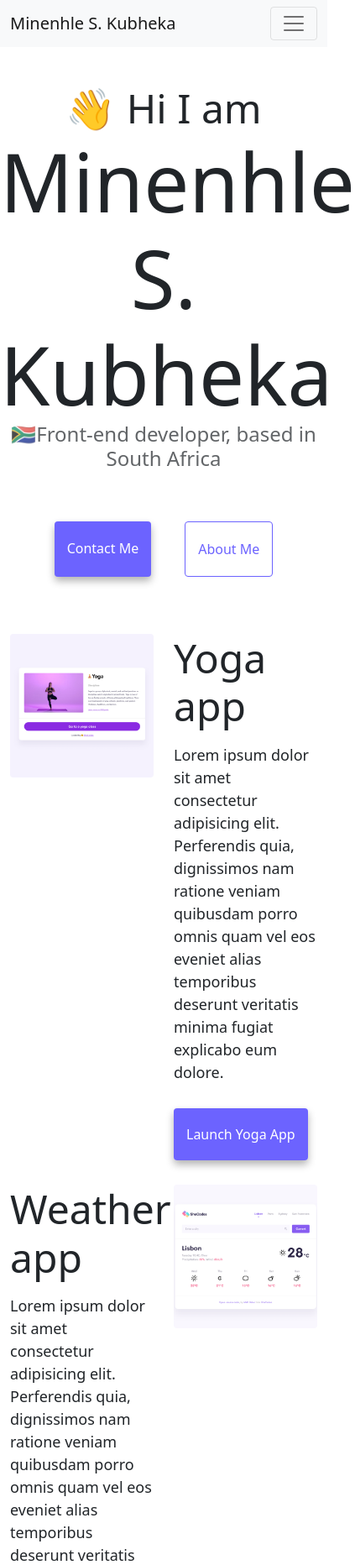
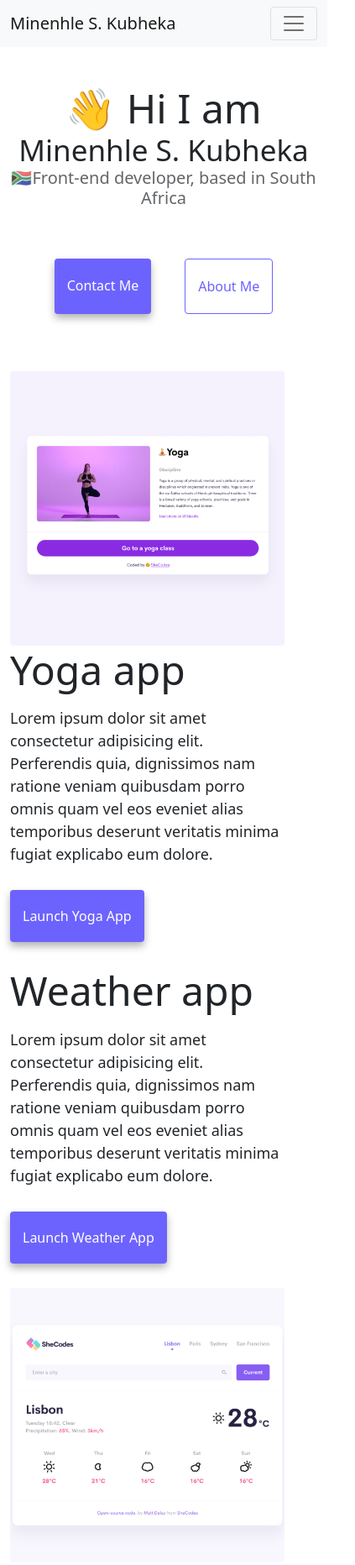
Before and after one commit to enhleekay4590/Portfolio, a website: page index.html in a window 390 px wide. Shown: the top 1864 px of the page at 84% size, 423 px wide, since content can reach past the window. Drawn offline with nearby package versions, Linux system fonts and the light colour scheme.

Commit message:
Updated media query

```diff
--- a/index.html
+++ b/index.html
@@ -102,7 +102,7 @@
         <div class="col-6">
           <img
             src="images/weather.png"
-            class="img-fluid rounded"
+            class="img-fluid rounded mt-5"
             alt="weather-image"
           />
         </div>
--- a/style.css
+++ b/style.css
@@ -86,3 +86,23 @@ p {
 .email-link:hover {
   text-decoration: underline;
 }
+
+@media (max-width: 600px) {
+  h1 {
+    font-size: 35px;
+    text-align: center;
+  }
+  h3 {
+    font-size: 20px;
+    text-align: center;
+  }
+  .col-6 {
+    width: 90%;
+  }
+  .primary-link {
+    margin-bottom: 12px;
+  }
+  .email-link {
+    font-size: 20px;
+  }
+}
```
